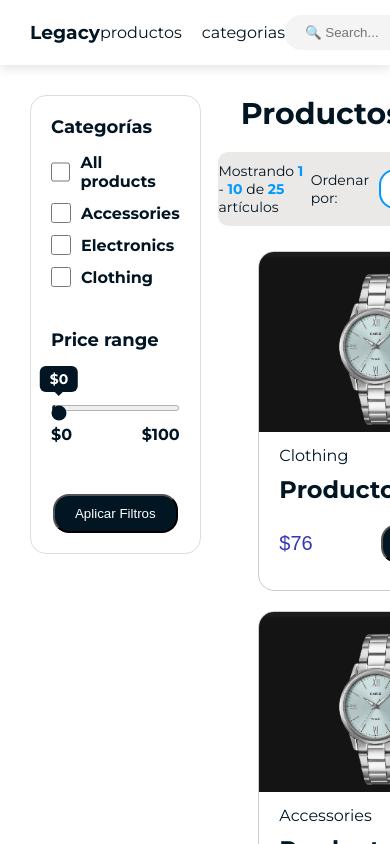
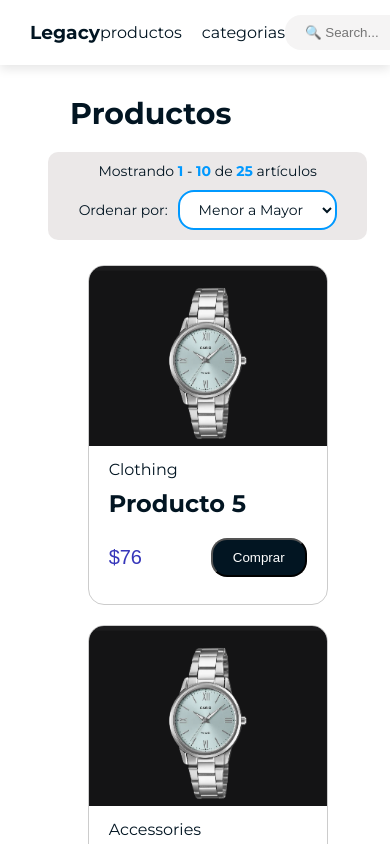
Before and after one commit to GeanfrancoGPD/prog_basada_componentes, a Vue app in the folder atomic_desing/: page / in a window 390 px wide. Shown: the top 844 px of the page. Built offline with nearby package versions, Linux system fonts and the light colour scheme; a web font is replaced by a local one.

Commit message:
feat: Añade media queries para móviles

```diff
--- a/atomic_desing/src/components/molecules/ProductToolbar.vue
+++ b/atomic_desing/src/components/molecules/ProductToolbar.vue
@@ -87,4 +87,11 @@ const handleSortChange = (newValue) => {
 strong {
   color: var(--bg-component-hover);
 }
+
+@media (max-width: 768px) {
+  .product-toolbar {
+    flex-direction: column;
+    gap: 10px;
+  }
+}
 </style>
--- a/atomic_desing/src/components/organisms/Sidebar.vue
+++ b/atomic_desing/src/components/organisms/Sidebar.vue
@@ -62,4 +62,10 @@ const defaultPrice = ref(0);
   display: flex;
   justify-content: center;
 }
+
+@media (max-width: 768px) {
+  .sidebar {
+        display: none;
+  }
+}
 </style>
```
